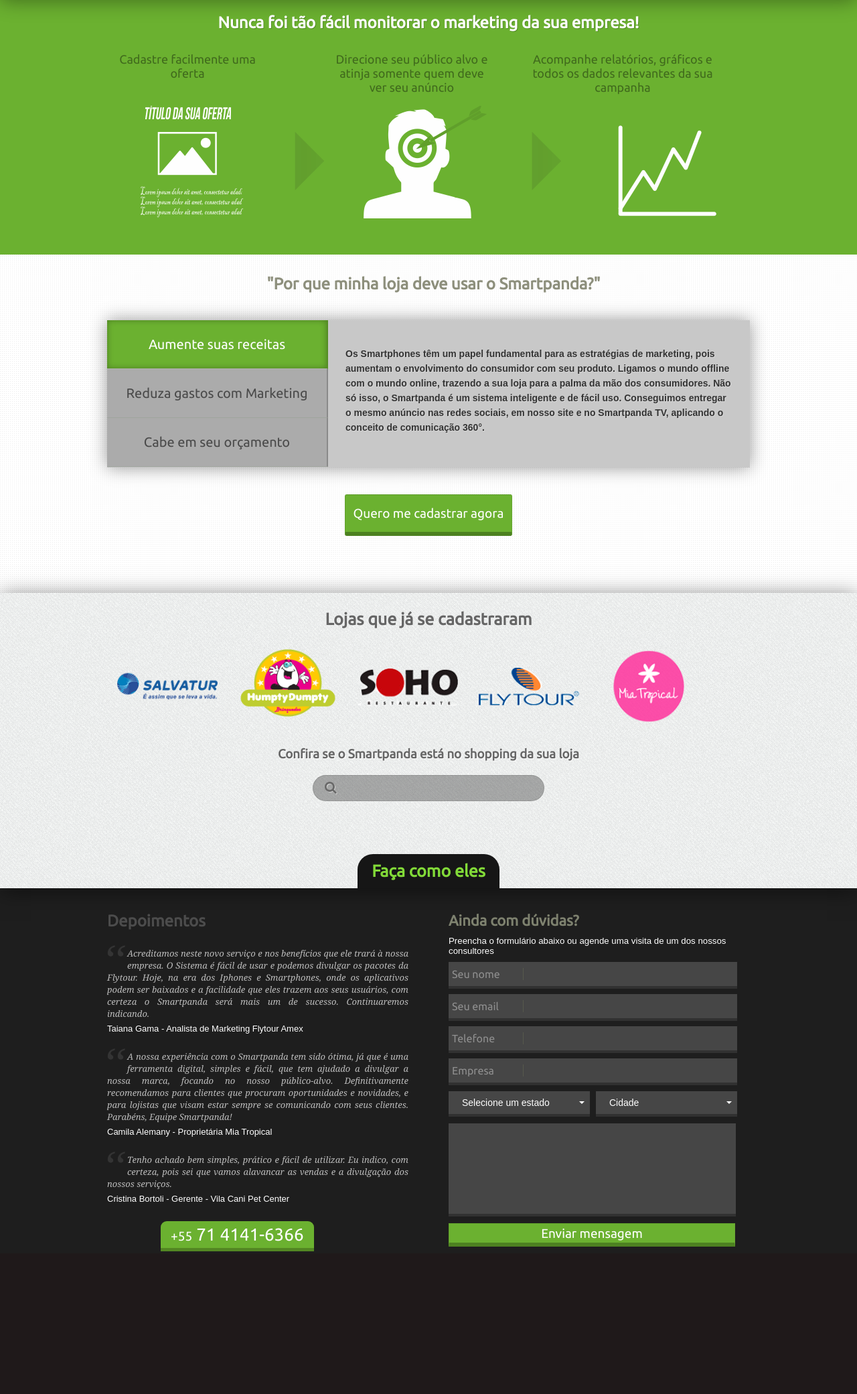
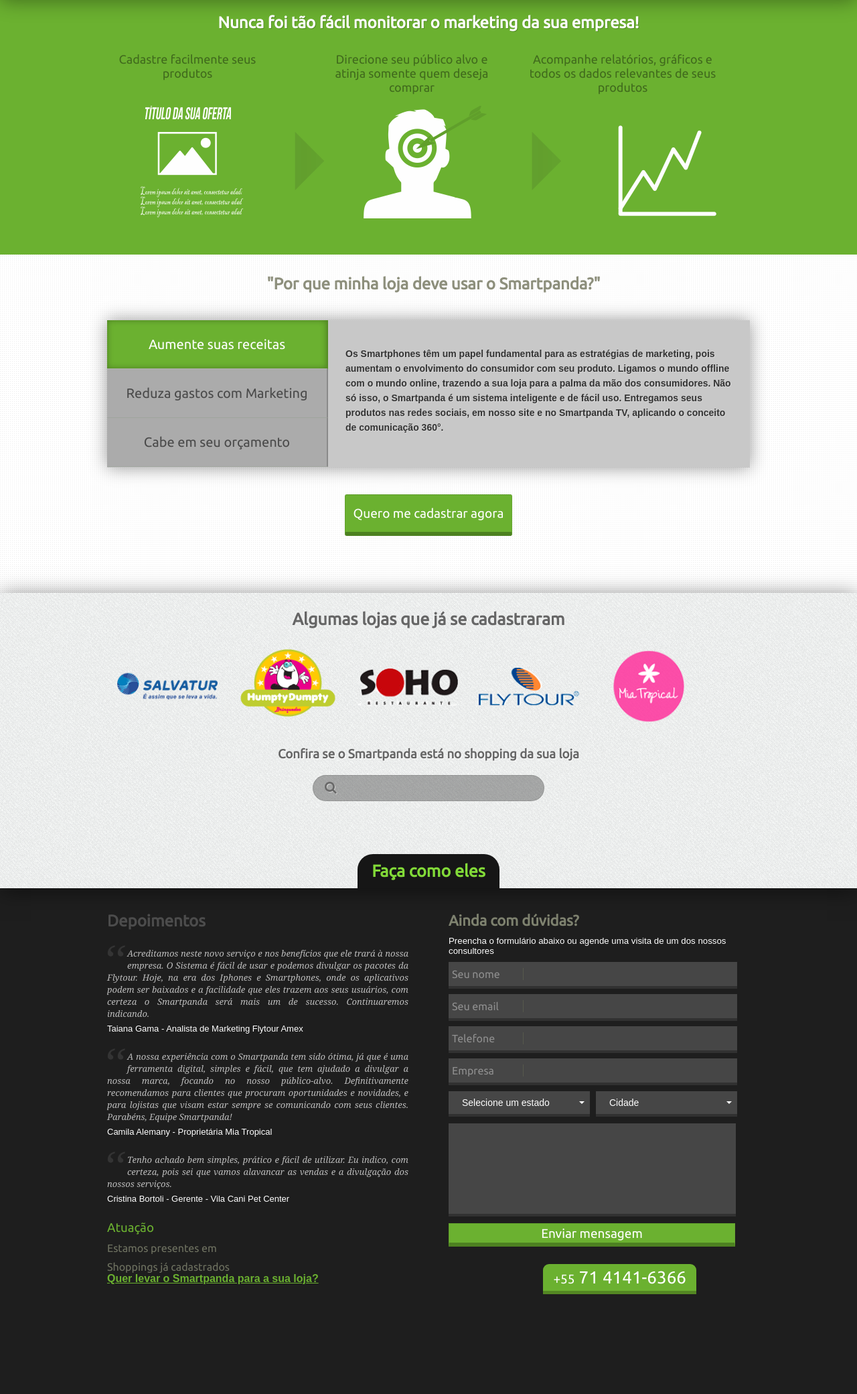
Before and after one commit to marciovicente/smartpanda2013, a PHP site: page /smartpanda2013/lojista.php in a window 1280 px wide. Shown: the part 68-2149 px from the top of the page at 67% size. Before the commit the page ends 1936 px from the top, so only its background shows below. Run offline with PHP 8.4, Linux system fonts and the light colour scheme.

Commit message:
Formulario de lojista com shoppings e cidades

```diff
--- a/css/lojista.scss
+++ b/css/lojista.scss
@@ -623,18 +623,24 @@
 				background:#1e1e1e;
 				position: relative;
 				z-index: 2;
-				height: 545px;
+				min-height: 755px;
+				height: auto;
+
+				.central{
+					display: table;
+				}
 
 				.left{
 					width: 450px;
 					margin-top: 35px;
 					float: left;
-					height: 510px;
+					height: auto;
 
 					h2{
 						font-family: $ubuntu;
 						color: #4c4c4c;
 					}
+
 					.depoimento{
 						width: 100%;
 						height: auto;
@@ -681,26 +687,42 @@
 						}
 					}
 
-					.phone{
-						background: $verde;
-						width: auto;
-						float: left;
-						padding: 5px 15px;
-						color: #fff;
-						border-bottom: 5px solid #538723;
-						font-family: $ubuntu;
-						-webkit-border-radius: 9px 9px 0 0;
-						-moz-border-radius: 9px 9px 0 0;
-						border-radius: 9px 9px 0 0;
-						font-size: 26px;
-						float: left;
-						margin-left: 80px;
-						margin-top: 26px;
+					.atuacao{
+						width: 100%;
+						height: auto;
+						margin-top: 25px;
+						display: table;
 
-						span{
-							font-size: 19px;
+						h3,h4{font-weight: normal;}
+
+						h3{
+							font-family: $ubuntu;
+							color: $verde;
+						}
+
+						h4{
+							font-family: $ubuntu;
+							color: #6F7261;
+							margin-top: 10px;
+						}
+
+						.cidades, .shoppings{
+
+							font-family: Arial;
+							font-size: 12px;
+							color: #999;
+							line-height: 19px;
+						}
+
+						a{
+							color: $verde;
+							font-family: Arial;
+							font-weight: bold;
+
 						}
 					}
+
+
 				}
 
 				.form{
@@ -896,6 +918,26 @@
 					}
 
 				}
+
+				.phone{
+						background: $verde;
+						width: auto;
+						float: right;
+						padding: 5px 15px;
+						color: #fff;
+						border-bottom: 5px solid #538723;
+						font-family: $ubuntu;
+						-webkit-border-radius: 9px 9px 0 0;
+						-moz-border-radius: 9px 9px 0 0;
+						border-radius: 9px 9px 0 0;
+						font-size: 26px;
+						margin-right: 80px;
+						margin-top: 26px;
+
+						span{
+							font-size: 19px;
+						}
+					}
 			}
 
 		} //content
--- a/lojista.php
+++ b/lojista.php
@@ -42,9 +42,9 @@
 				<div class="central">
 					<h2>Nunca foi tão fácil monitorar o marketing da sua empresa!</h2>
 					<div class="labels">
-						<h3>Cadastre facilmente uma oferta</h3>
-						<h3>Direcione seu público alvo e atinja somente quem deve ver seu anúncio</h3>
-						<h3>Acompanhe relatórios, gráficos e todos os dados relevantes da sua campanha</h3>
+						<h3>Cadastre facilmente seus produtos</h3>
+						<h3>Direcione seu público alvo e atinja somente quem deseja comprar</h3>
+						<h3>Acompanhe relatórios, gráficos e todos os dados relevantes de seus produtos</h3>
 					</div>
 
 					<div class="lojista1"></div>
@@ -64,8 +64,8 @@
 							<button class="tab" value="3">Cabe em seu orçamento</button>
 						</div>
 						<div class="tabRight">
-							<article class="article1">Os Smartphones têm um papel fundamental para as estratégias de marketing, pois aumentam o envolvimento do consumidor com seu produto. Ligamos o mundo offline com o mundo online, trazendo a sua loja para a palma da mão dos consumidores. Não só isso, o Smartpanda é um sistema inteligente e de fácil uso. Conseguimos entregar o mesmo anúncio nas redes sociais, em nosso site e no Smartpanda TV, aplicando o conceito de comunicação 360°.</article>
-							<article class="article2">Os seus investimentos em marketing serão otimizados, pois suas campanhas serão direcionadas para o seu público-alvo. Com o poder analítico que possuímos, a sua empresa terá informações precisas, sabendo exatamente quantas pessoas foram atingidas por um anúncio, quantas gostaram e compartilharam nas redes sociais e até mesmo quantas pessoas compraram, após terem visto uma informação no Smartpanda.</article>
+							<article class="article1">Os Smartphones têm um papel fundamental para as estratégias de marketing, pois aumentam o envolvimento do consumidor com seu produto. Ligamos o mundo offline com o mundo online, trazendo a sua loja para a palma da mão dos consumidores. Não só isso, o Smartpanda é um sistema inteligente e de fácil uso. Entregamos seus produtos nas redes sociais, em nosso site e no Smartpanda TV, aplicando o conceito de comunicação 360°.</article>
+							<article class="article2">Os seus investimentos em marketing serão otimizados, pois seus serão direcionados para o seu público-alvo. Com o poder analítico que possuímos, a sua empresa terá informações precisas, sabendo exatamente quantas pessoas foram atingidas, quantas gostaram e compartilharam nas redes sociais e até mesmo quantas pessoas compraram, após terem visto uma informação no Smartpanda.</article>
 							<article class="article3">Você pode usar o Smartpanda GRÁTIS pelo tempo que quiser (no plano Basic) ou migrar para outros planos que se adequem ao seu negócio. Comece agora mesmo. Basta efetuar o seu cadastro e aproveitar. Não perca mais tempo e dinheiro. <a href="">Confira nossos planos</a></article>
 
 						</div>
@@ -89,7 +89,7 @@
 			<section class="third">
 				<div class="central">
 
-					<h2>Lojas que já se cadastraram</h2>
+					<h2>Algumas lojas que já se cadastraram</h2>
 
 					<div id="listaClientes" clas="elastislide-list">
 						<img src="images/clientes/soho.png" alt="Soho Restaurante">
@@ -149,7 +149,19 @@
 							<h5>Cristina Bortoli - Gerente - Vila Cani Pet Center</h5>
 						</div>
 
-						<div class="phone"><span>+55</span> 71 4141-6366</div>
+						<div class="atuacao">
+							<h3>Atuação</h3>
+							<h4>Estamos presentes em</h4>
+							<div class="cidades"></div>
+
+							<h4>Shoppings já cadastrados</h4>
+							<div class="shoppings"></div>
+
+							<a href="" id="linkLojista">Quer levar o Smartpanda para a sua loja?</a>
+						</div>
+
+
+
 					</div>
 
 
@@ -192,6 +204,8 @@
 						<button class="btn" type="submit">Enviar mensagem</button>
 
 					</form>
+
+					<div class="phone"><span>+55</span> 71 4141-6366</div>
 				</div> <!-- central -->
 
 			</section>
@@ -320,25 +334,41 @@
 			$.ajax({type:'GET', dataType:'json', url:servidor+'getshoppingsativos', timeout:timeout,
 				success: function(dados){
 					$.each(dados, function(i,obj){
-						shop += '<span class="shopping">'+obj.nome_fantasia+'</span>';
+						shop += ' <span class="shopping">'+obj.nome_fantasia+'</span> - ';
 					});
 
-					$('.listaShopping .overview').html(shop);
-					$('.listaShopping').tinyscrollbar();
+					$('.shoppings ').html(shop);
+
 				},
 				error: function(){
 					console.warn("Erro ao carregar shoppings ");
 				}
 			});
+
+			var city = '';
+			$.ajax({type:'GET', dataType:'json', url:servidor+'getcidadescomshoppings', timeout:timeout,
+				success: function(dados){
+					$.each(dados, function(i,obj){
+						city += ' <span class="cidade">'+obj.nome+'</span> - ';
+					});
+
+					$('.cidades').html(city);
+				},
+				error: function(){
+					console.warn("Erro ao carregar cidades ");
+				}
+			});
 		}
 
-		$('input.search').focus(function(){
-			$('.listaShopping').fadeIn('slow');
-		});
-		$('input.search').focusout(function(){
-			if(!$(this).val())
-				$('.listaShopping').fadeOut('slow');
-		});
+		$('#linkLojista').click(function(event){
+			event.preventDefault();
+
+			$('form.form input:first').focus();
+			var input = '<div class="input"> <div class="placeholder">Shopping</div> <input type="text" name="shopping"> </div>';
+
+			$('form.form input[name="empresa"]').after(input);
+			$(window).scrollTop($('form.form').offset().top);
+		})
 
 		function removeAcentos(e){
 			e = e.replace(/[áàâã]/g,'a').replace(/[éèê]/g,'e').replace(/[óòôõ]/g,'o').replace(/[úùû]/g,'u').replace(/[íìî]/g,'i');
--- a/main.php
+++ b/main.php
@@ -100,7 +100,7 @@
 					</div>
 
 					<div class="exp deal">
-						<h5>Encontre os melhores anúncios para seu perfil</h5>
+						<h5>Encontre os melhores produtos para seu perfil</h5>
 					</div>
 
 					<div class="exp cart">
```
Also changed, not shown: css/lojista.css.
